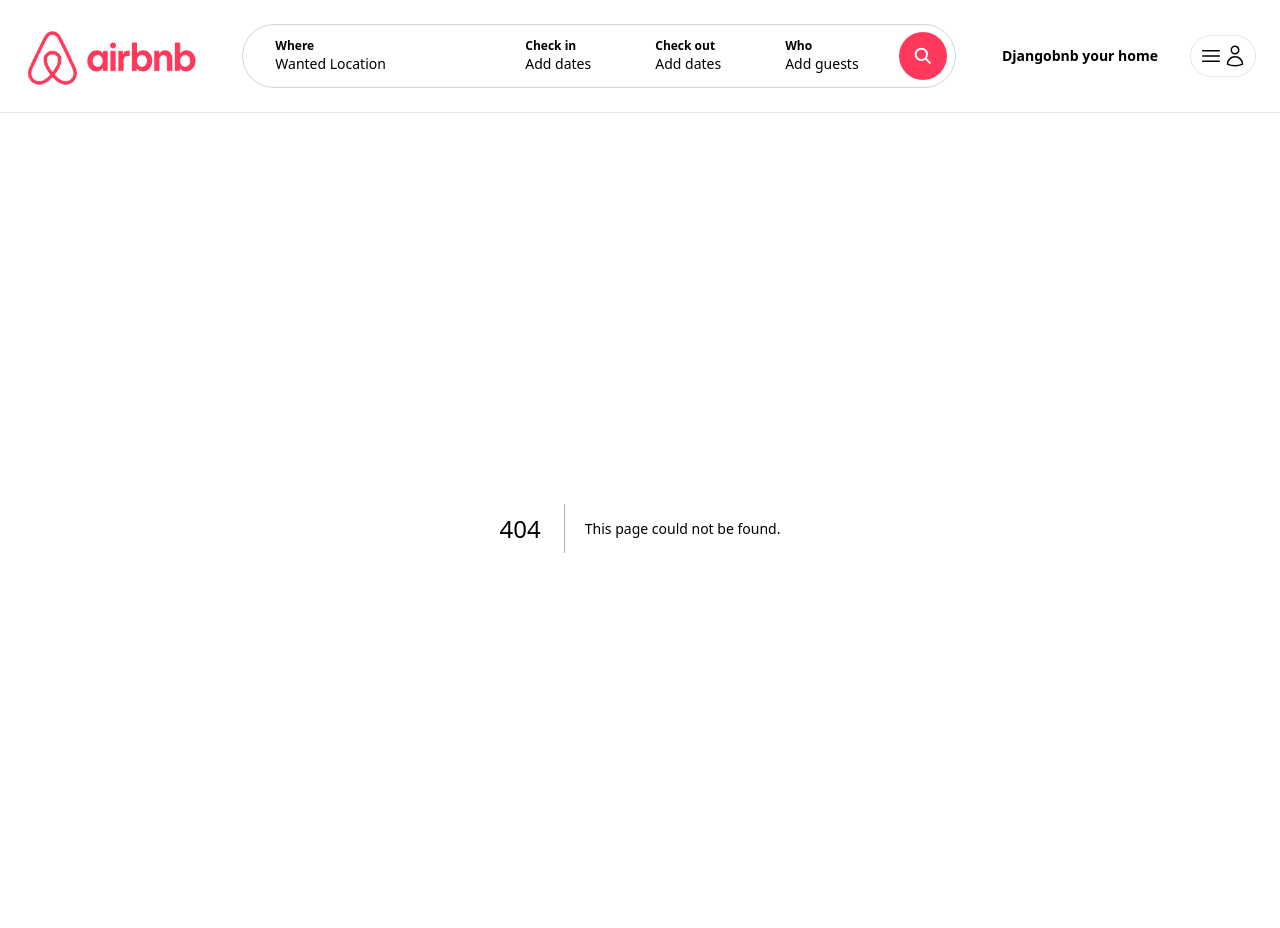
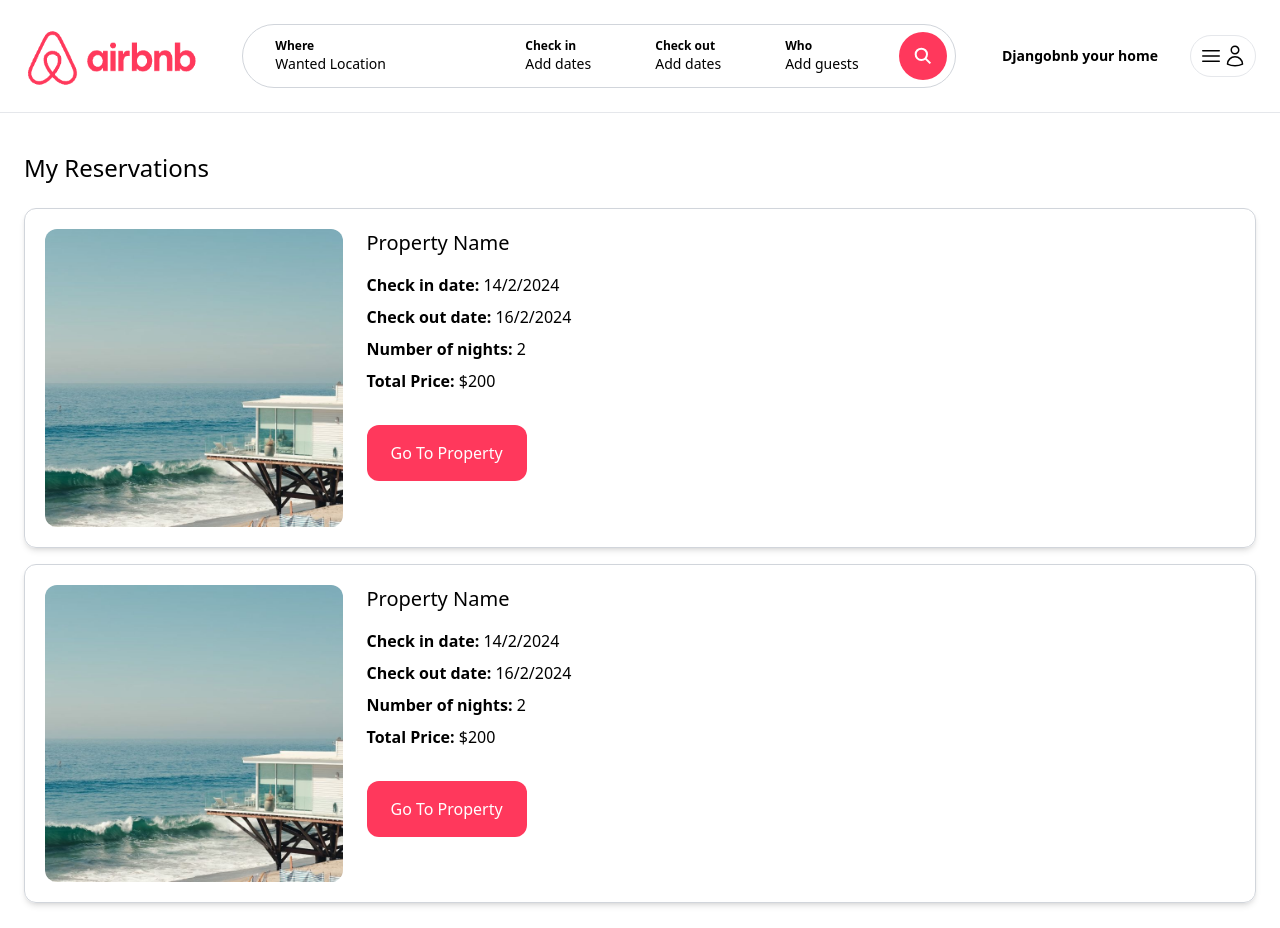
Before and after one commit to roquejessica/DjangoBnb, a Next.js app: page /myreservations in a window 1280 px wide. Before the commit this address had no page. Built offline with nearby package versions, Linux system fonts and the light colour scheme.

Commit message:
My reservations (static) - Jessica Roque

```diff
--- /dev/null
+++ b/app/myreservations/page.tsx
@@ -0,0 +1,66 @@
+import Image from "next/image";
+
+
+const MyReservationsPage = () => {
+    return (
+        <main className="max-w-[1500px] mx-auto px-6 pb-6">
+                <h1 className="my-6 text-2xl">
+                    My Reservations
+                </h1>
+                <div className="space-y-4">
+                    <div className="p-5 grid grid-cols-1 md:grid-cols-4 shadow-md border border-gray-300 rounded-xl">
+                        <div className="col-span-1">
+                            <div className="relative overflow-hidden aspect-square rounded-xl">
+                                <Image
+                                    fill
+                                    src="/beach_1.jpg"
+                                    className="hover:scale-110 object-cover transition h-full w-full"
+                                    alt="beach house"
+                                />
+                            </div>
+                        </div>
+                       <div className="col-span-1 md:col-span-3 pl-6">
+                            <h2 className="mb-4 text-xl">Property Name</h2>
+
+                            <p className="mb-2"><strong>Check in date:</strong> 14/2/2024</p>
+                            <p className="mb-2"><strong>Check out date:</strong> 16/2/2024</p>
+
+                            <p className="mb-2"><strong>Number of nights:</strong> 2</p>
+                            <p className="mb-2"><strong>Total Price:</strong> $200</p>
+
+                            <div className="cursor-pointer inline-block mt-6 py-4 px-6 bg-airbnb text-white rounded-xl">
+                                Go To Property
+                            </div>
+                        </div>
+                    </div>
+                    <div className="p-5 grid grid-cols-1 md:grid-cols-4 shadow-md border border-gray-300 rounded-xl">
+                        <div className="col-span-1">
+                            <div className="relative overflow-hidden aspect-square rounded-xl">
+                                <Image
+                                    fill
+                                    src="/beach_1.jpg"
+                                    className="hover:scale-110 object-cover transition h-full w-full"
+                                    alt="beach house"
+                                />
+                            </div>
+                        </div>
+                        <div className="col-span-1 md:col-span-3 pl-6">
+                            <h2 className="mb-4 text-xl">Property Name</h2>
+
+                            <p className="mb-2"><strong>Check in date:</strong> 14/2/2024</p>
+                            <p className="mb-2"><strong>Check out date:</strong> 16/2/2024</p>
+
+                            <p className="mb-2"><strong>Number of nights:</strong> 2</p>
+                            <p className="mb-2"><strong>Total Price:</strong> $200</p>
+
+                            <div className="cursor-pointer inline-block mt-6 py-4 px-6 bg-airbnb text-white rounded-xl">
+                                Go To Property
+                            </div>
+                        </div>
+                    </div>
+                </div>
+        </main>
+    );
+};
+
+export default MyReservationsPage;
```
